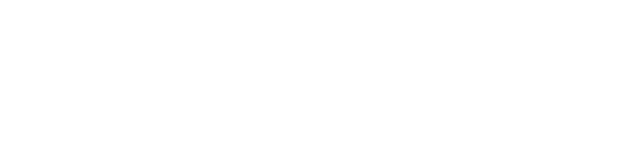
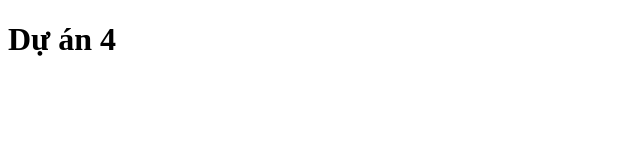
Before and after one commit to khanhduy593/d-n-4, a plain HTML site: page index.html in a window 1280 px wide. Shown: the whole page, without its empty margins (0-640 px from the left). Drawn offline with Linux system fonts and the light colour scheme.

Commit message:
sửa lần 1

```diff
--- a/index.html
+++ b/index.html
@@ -8,7 +8,7 @@
 </head>
 
 <body>
-
+    <h1>Dự án 4</h1>
 </body>
 
 </html>
```
